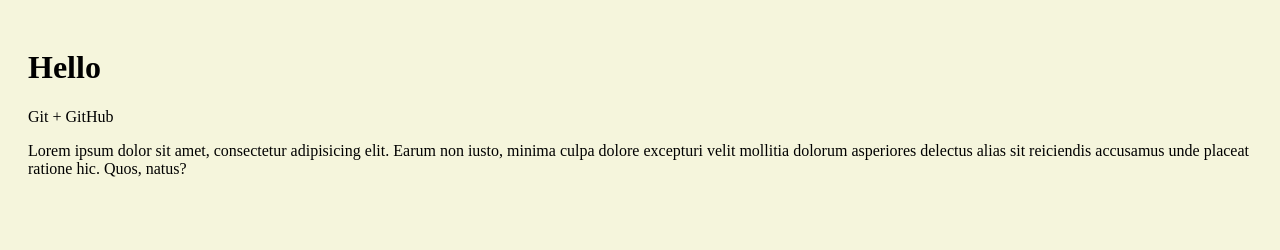
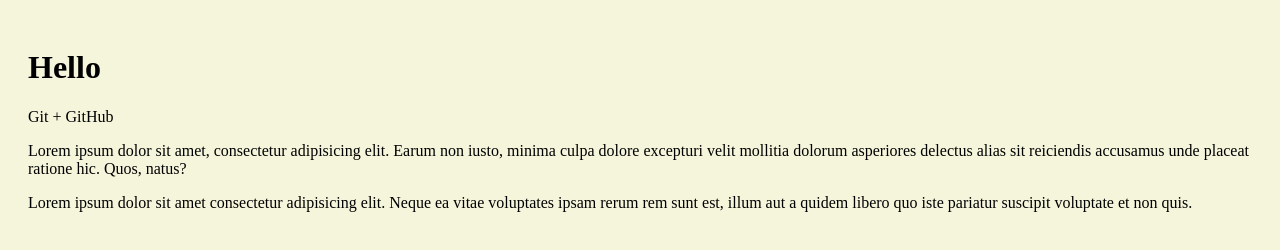
Before and after one commit to ace666rebel/git_test, a plain HTML site: page index.html in a window 1280 px wide. Drawn offline with Linux system fonts and the light colour scheme.

Commit message:
Новый абзац

```diff
--- a/index.html
+++ b/index.html
@@ -11,5 +11,6 @@
     <h1>Hello</h1>
     <p>Git + GitHub</p>
     <p>Lorem ipsum dolor sit amet, consectetur adipisicing elit. Earum non iusto, minima culpa dolore excepturi velit mollitia dolorum asperiores delectus alias sit reiciendis accusamus unde placeat ratione hic. Quos, natus?</p>
+    <P>Lorem ipsum dolor sit amet consectetur adipisicing elit. Neque ea vitae voluptates ipsam rerum rem sunt est, illum aut a quidem libero quo iste pariatur suscipit voluptate et non quis.</P>
 </body>
 </html>
```
